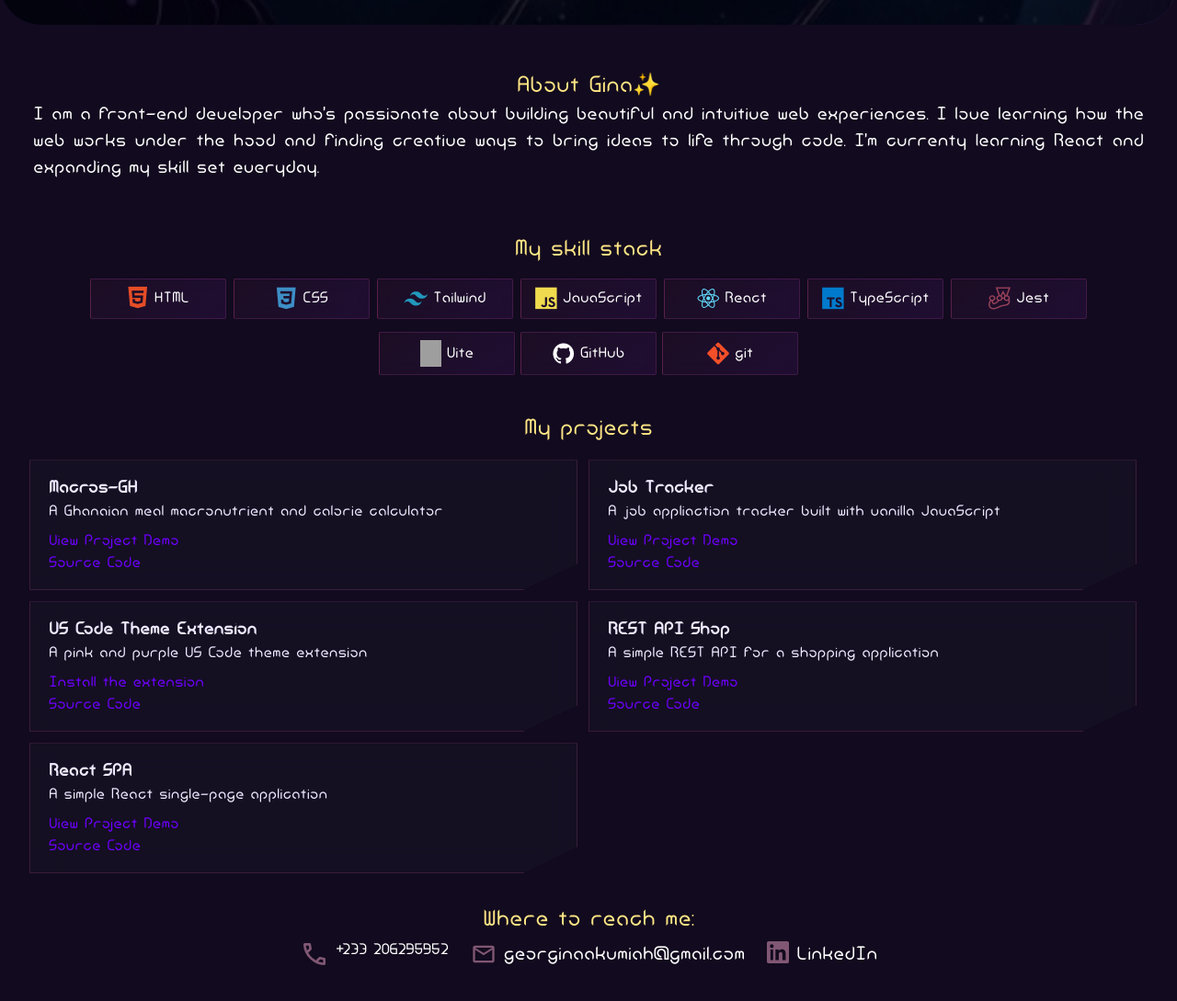
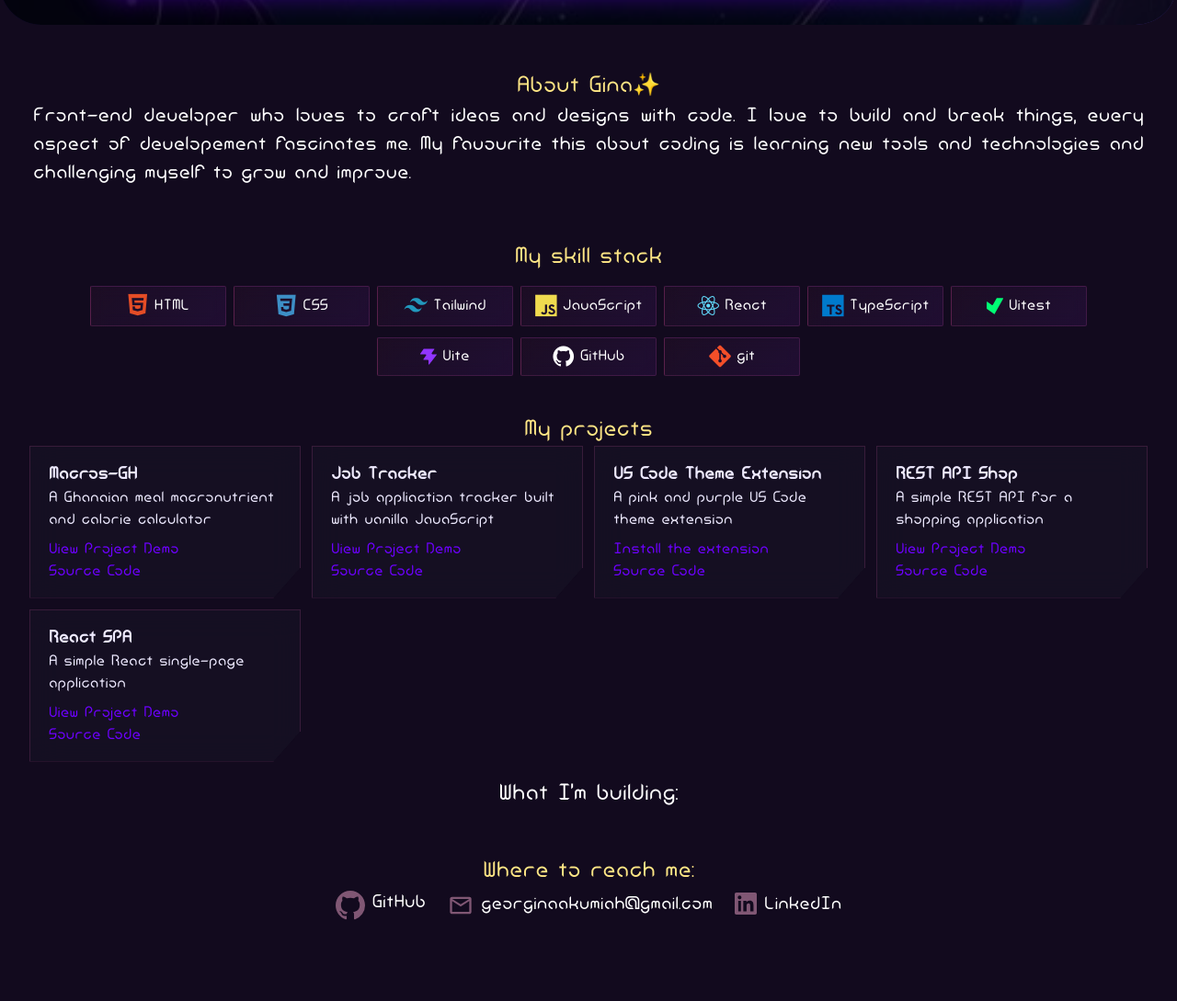
Before and after one commit to Gina-bun/Gina-portfolio, a website: page docs/index.html in a window 1280 px wide. Shown: the part 433-1522 px from the top of the page at 92% size. After the commit the page ends 1470 px from the top, so only its background shows below. Drawn offline with nearby package versions, Linux system fonts and the light colour scheme; grey boxes are pictures that could not be loaded; files whose address does not match are found by name; a web font is replaced by a local one.

Commit message:
fix: polish and update

```diff
--- a/docs/index.html
+++ b/docs/index.html
@@ -24,6 +24,10 @@
       type="font/woff2"
       crossorigin
     />
+
+    <link rel="preconnect" href="https://fonts.googleapis.com">
+<link rel="preconnect" href="https://fonts.gstatic.com" crossorigin>
+<link href="https://fonts.googleapis.com/css2?family=Noto+Sans+Mono:wght@100&display=swap" rel="stylesheet">
 
     <!-- <link
       rel="preload"
@@ -115,7 +119,7 @@
     <!-- Landing page -->
     <div
       id="landing-section"
-      class="relative bg-[#120a1e] overflow-hidden h-88 flex items-center justify-center px-4 rounded-b-[45px] border-b-[0.4] border-amber-50 min-md:h-95"
+      class="relative bg-[#120a1e] overflow-hidden h-95 flex items-center justify-center px-4 rounded-b-[45px] border-b-[0.4] border-amber-50 min-md:h-95"
     >
       <!-- background image -->
       <div
@@ -145,9 +149,9 @@
           />
         </div>
         <div
-          class="bg-[#0d0d15] border border-[#6e00ff50] rounded-md p-4 my-1.5 text-[#f6f3ff] font-mono text-sm sm:text-base leading-relaxed"
+          class="bg-[#0d0d15] min-h-[250px] border border-[#6e00ff50] rounded-md p-4 my-1.5 text-[#f6f3ff] font-mono text-sm sm:text-base leading-relaxed"
         >
-          <p id="typewriter-text" class="min-sm:text-[1.35rem]"></p>
+          <p id="typewriter-text" class="min-sm:text-[1rem] typewriter-font"></p>
           <span id="cursor" class="inline-block animate-blink text-[#f6f3ff]"
             >▊</span
           >
@@ -171,10 +175,9 @@
           About Gina✨
         </h3>
         <p class="text-[1.2rem] text-justify min-sm:text-[1.3rem]">
-          I am a front-end developer who's passionate about building beautiful
-          and intuitive web experiences. I love learning how the web works under
-          the hood and finding creative ways to bring ideas to life through
-          code. I'm currenty learning React and expanding my skill set everyday.
+          Front-end developer who loves to craft ideas and designs with code.
+          I love to build and break things, every aspect of developement fascinates me.
+          My favourite this about coding is learning new tools and technologies and challenging myself to grow and improve.
         </p>
       </div>
 
@@ -228,20 +231,31 @@
           </div>
 
           <div class="skill-logo btn-pop">
-            <i class="devicon-jest-plain colored text-2xl pr-1.5"></i>
-            <span class="">Jest</span>
+            <svg
+            role="img"
+            class="pr-1.5 w-[1.5rem] h-[1.5rem]"
+            viewBox="0 0 24 24"
+            xmlns="http://www.w3.org/2000/svg">
+            <title>Vitest</title>
+            <path
+            fill="#00FF74"
+            d="M11.545 23.3a.613.613 0 0 1-.895.197L.252 15.936A.61.61 0 0 1 0 15.439V6.325c0-.502.569-.792.975-.497l6.358 4.624c.594.433 1.432.25 1.793-.39L14.393.7a.62.62 0 0 1 .535-.314h8.455a.613.613 0 0 1 .537.916z"/>
+            </svg>
+            <span class="">Vitest</span>
           </div>
 
+          <div class="skill-logo btn-pop">
+            <svg role="img"
+              class="pr-1.5 w-[1.5rem] h-[1.5rem]"
+             viewBox="0 0 24 24"
+              xmlns="http://www.w3.org/2000/svg">
+              <title>Vite</title>
+              <path fill="#9135FF"
+               d="M13.056 23.238a.57.57 0 0 1-1.02-.355v-5.202c0-.63-.512-1.143-1.144-1.143H5.148a.57.57 0 0 1-.464-.903l3.777-5.29c.54-.753 0-1.804-.93-1.804H.57a.574.574 0 0 1-.543-.746.6.6 0 0 1 .08-.157L5.008.78a.57.57 0 0 1 .467-.24h14.589a.57.57 0 0 1 .466.903l-3.778 5.29c-.54.755 0 1.806.93 1.806h5.745c.238 0 .424.138.513.322a.56.56 0 0 1-.063.603z"/>
+              </svg>
+            <span class="">Vite</span>
           </div>
 
-
-          <div class="skill-logo btn-pop">
-            <img
-              src="https://cdn.jsdelivr.net/gh/devicons/devicon@latest/icons/vitejs/vitejs-original.svg"
-              class="inline-block pr-1.5 h-[1.8rem] w-[1.8rem]"
-            />
-            <span class="">Vite</span>
-          </div>
 
           <div class="skill-logo btn-pop">
             <i class="devicon-github-original text-2xl pr-1.5"></i>
@@ -267,11 +281,11 @@
         </h3>
         <div
           id="project-container"
-          class="flex max-sm:flex-col gap-y-4 py-4 min-sm:flex-wrap min-sm:gap-3"
+          class="grid gap-3 min-md:grid-cols-2 min-lg:grid-cols-4"
         >
           <!-- Project 1(macros) -->
           <div
-            class="grid px-5 py-4 gap-3 inner-trapezoid h-fit w-full min-sm:w-[calc(50%-0.75rem)]"
+            class="grid px-5 py-4 gap-3 inner-trapezoid h-fit w-full"
           >
             <div id="project-1">
               <h4 class="text-lg font-bold">Macros-GH</h4>
@@ -295,7 +309,7 @@
 
           <!-- Project 2(job tracker) -->
           <div
-            class="grid px-5 py-4 gap-3 inner-trapezoid h-fit w-full min-sm:w-[calc(50%-0.75rem)]"
+            class="grid px-5 py-4 gap-3 inner-trapezoid h-fit w-full"
           >
             <div id="project-2">
               <h4 class="text-lg font-bold">Job Tracker</h4>
@@ -319,7 +333,7 @@
 
           <!-- Project 3(VS Code Theme Extension) -->
           <div
-            class="grid  px-5 py-4 gap-3 inner-trapezoid h-fit w-full min-sm:w-[calc(50%-0.75rem)]"
+            class="grid  px-5 py-4 gap-3 inner-trapezoid h-fit w-full "
           >
             <div id="project-3">
               <h4 class="text-lg font-bold">VS Code Theme Extension</h4>
@@ -341,7 +355,7 @@
 
           <!-- project 4(REST API Shop) -->
             <div
-            class="grid px-5 py-4 gap-3 inner-trapezoid h-fit w-full min-sm:w-[calc(50%-0.75rem)]"
+            class="grid px-5 py-4 gap-3 inner-trapezoid h-fit w-full"
           >
             <div id="project-4">
               <h4 class="text-lg font-bold">REST API Shop</h4>
@@ -365,7 +379,7 @@
 
                     <!-- project 5(React SPA) -->
             <div
-            class="grid px-5 py-4 gap-3 inner-trapezoid h-fit w-full min-sm:w-[calc(50%-0.75rem)]"
+            class="grid px-5 py-4 gap-3 inner-trapezoid h-fit w-full"
           >
             <div id="project-5">
               <h4 class="text-lg font-bold">React SPA</h4>
@@ -390,6 +404,15 @@
         </div>
       </div>
 
+      <!-- What I'm building -->
+       <div id="building" class="px-5 py-4 mx-4 pb-[2rem]">
+           <h3
+          class="max-sm:title min-sm:text-center min-sm:text-[1.5rem]"
+        >
+          What I'm building:
+        </h3>
+       </div>
+
       <!-- Contact -->
       <div id="contact" class="px-5 py-4 mx-4 pb-[2rem]">
         <h3
@@ -398,23 +421,23 @@
           Where to reach me:
         </h3>
         <div
-          class="max-[768px]:block min-[840px]:text-center max-[840px]:flex max-[840px]:flex-col min-[768px]:items-center min-sm:gap-6 justify-center flex-col min-[840px]:flex min-lg:flex-row"
+          class="max-[768px]:block min-[840px]:text-center
+           max-[840px]:flex max-[840px]:flex-col min-[768px]:items-center
+            min-sm:gap-6 justify-center flex-col min-[840px]:flex min-lg:flex-row"
         >
-          <div id="phone" class="flex py-1 gap-2">
+          <div id="github" class="flex py-1 gap-2">
             <svg
-              class="size-8 text-[#]"
-              xmlns="http://www.w3.org/2000/svg"
-              height="24px"
-              viewBox="0 -960 960 960"
-              width="24px"
-              fill="#805774"
-            >
-              <path
-                d="M798-120q-125 0-247-54.5T329-329Q229-429 174.5-551T120-798q0-18 12-30t30-12h162q14 0 25 9.5t13 22.5l26 140q2 16-1 27t-11 19l-97 98q20 37 47.5 71.5T387-386q31 31 65 57.5t72 48.5l94-94q9-9 23.5-13.5T670-390l138 28q14 4 23 14.5t9 23.5v162q0 18-12 30t-30 12ZM241-600l66-66-17-94h-89q5 41 14 81t26 79Zm358 358q39 17 79.5 27t81.5 13v-88l-94-19-67 67ZM241-600Zm358 358Z"
-              />
-            </svg>
-            <span class="max-sm:text-[1.2rem] min-sm:text-[1.3rem]"
-              ><a href="tel:+233206295952">+233 206295952</a></span
+  class="size-8"
+  xmlns="http://www.w3.org/2000/svg"
+  width="24px"
+  height="24px"
+  viewBox="0 0 16 16"
+  fill="#805774"
+>
+  <path d="M8 0C3.58 0 0 3.58 0 8c0 3.54 2.29 6.53 5.47 7.59.4.07.55-.17.55-.38 0-.19-.01-.82-.01-1.49-2.01.37-2.53-.49-2.69-.94-.09-.23-.48-.94-.82-1.13-.28-.15-.68-.52-.01-.53.63-.01 1.08.58 1.23.82.72 1.21 1.87.87 2.33.66.07-.52.28-.87.51-1.07-1.78-.2-3.64-.89-3.64-3.95 0-.87.31-1.59.82-2.15-.08-.2-.36-1.02.08-2.12 0 0 .67-.21 2.2.82.64-.18 1.32-.27 2-.27s1.36.09 2 .27c1.53-1.04 2.2-.82 2.2-.82.44 1.1.16 1.92.08 2.12.51.56.82 1.27.82 2.15 0 3.07-1.87 3.75-3.65 3.95.29.25.54.73.54 1.48 0 1.07-.01 1.93-.01 2.2 0 .21.15.46.55.38A8.01 8.01 0 0 0 16 8c0-4.42-3.58-8-8-8"/>
+      </svg>
+            <span class="text-xl min-sm:text-[1.2rem]"
+              ><a href="https://www.linkedin.com/in/georgina-akumiah/" target="_blank">GitHub</a></span
             >
           </div>
 
@@ -446,7 +469,7 @@
             >
               <title>LinkedIn</title>
               <path
-                  <path d="M20.447 20.452h-3.554v-5.569c0-1.328-.027-3.037-1.852-3.037-1.853 0-2.136 1.445-2.136 2.939v5.667H9.351V9h3.414v1.561h.049c.476-.9 1.637-1.85 3.368-1.85 3.6 0 4.266 2.368 4.266 5.455v6.286zM5.337 7.433a2.062 2.062 0 110-4.124 2.062 2.062 0 010 4.124zM6.814 20.452H3.861V9h2.953v11.452zM22.225 0H1.771C.792 0 0 .774 0 1.727v20.545C0 23.227.792 24 1.771 24h20.451C23.2 24 24 23.227 24 22.273V1.727C24 .774 23.2 0 22.222 0z"/>
+                   d="M20.447 20.452h-3.554v-5.569c0-1.328-.027-3.037-1.852-3.037-1.853 0-2.136 1.445-2.136 2.939v5.667H9.351V9h3.414v1.561h.049c.476-.9 1.637-1.85 3.368-1.85 3.6 0 4.266 2.368 4.266 5.455v6.286zM5.337 7.433a2.062 2.062 0 110-4.124 2.062 2.062 0 010 4.124zM6.814 20.452H3.861V9h2.953v11.452zM22.225 0H1.771C.792 0 0 .774 0 1.727v20.545C0 23.227.792 24 1.771 24h20.451C23.2 24 24 23.227 24 22.273V1.727C24 .774 23.2 0 22.222 0z"/>
               />
             </svg>
             <span class="text-xl min-sm:text-[1.2rem]"
--- a/docs/script.js
+++ b/docs/script.js
@@ -22,7 +22,8 @@ const messages = [
   "🛰️ ACCESSING USER PROFILE...",
   "> Name: Georgina Akumiah",
   "> Role: Front-End Developer 💻",
-  "> Likes:Purple and plums 💜🍇",
+  "> Currently: Breaking things in React, fixing them in TypeScript",
+  "> Fun fact: My VSCode theme is on the marketplace (FemmeAura)💜",
 ];
 
 const textEl = document.getElementById("typewriter-text");
--- a/src/input.css
+++ b/src/input.css
@@ -31,6 +31,16 @@
 }
 
 @layer utilities {
+
+.typewriter-font{
+    font-family: "Noto Sans Mono", monospace;
+  font-optical-sizing: auto;
+  font-weight: 100;
+  font-style: normal;
+  font-variation-settings:
+    "wdth" 100;
+}
+
   @keyframes glow-frame {
     0%,
     100% {
```
Also changed, not shown: docs/style.css.
